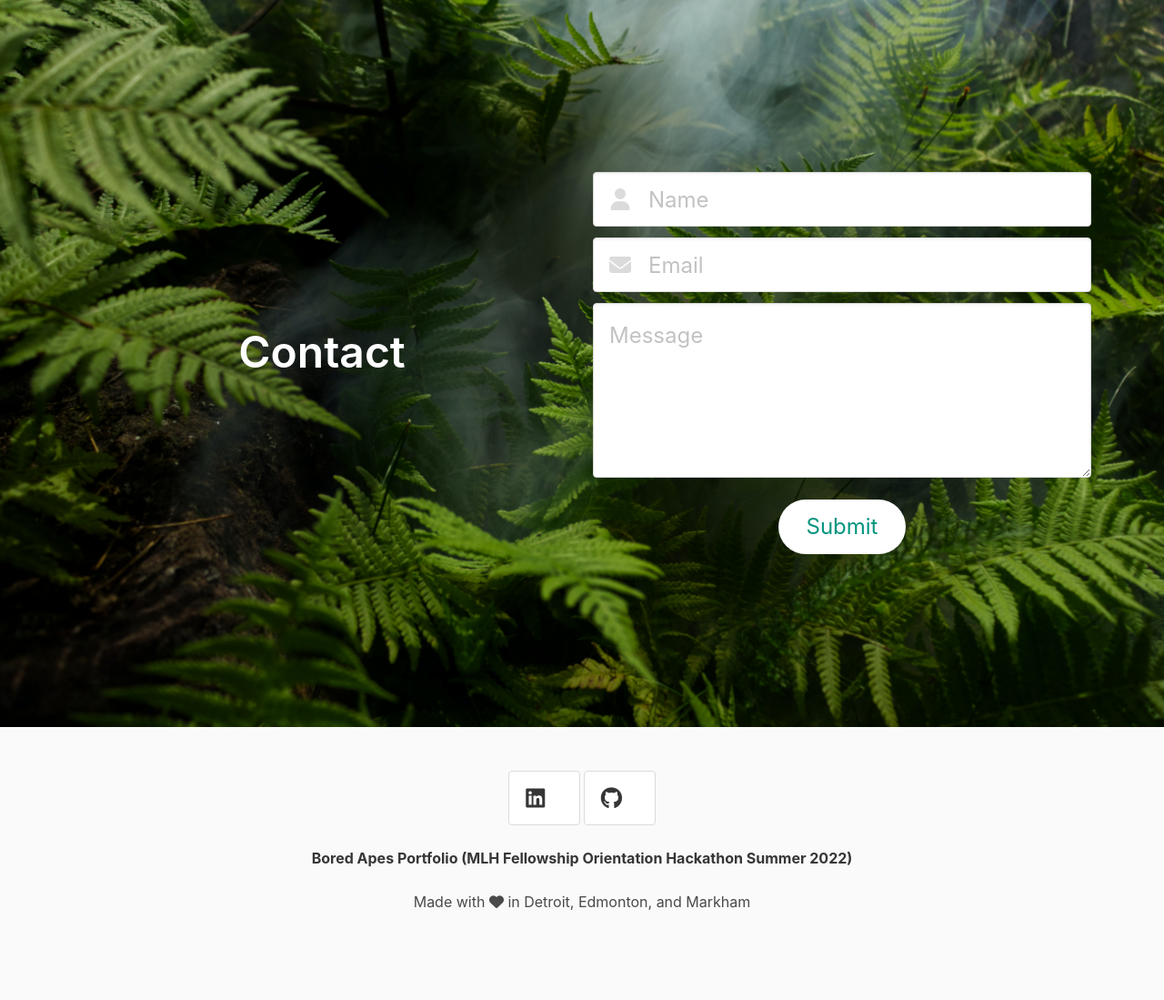
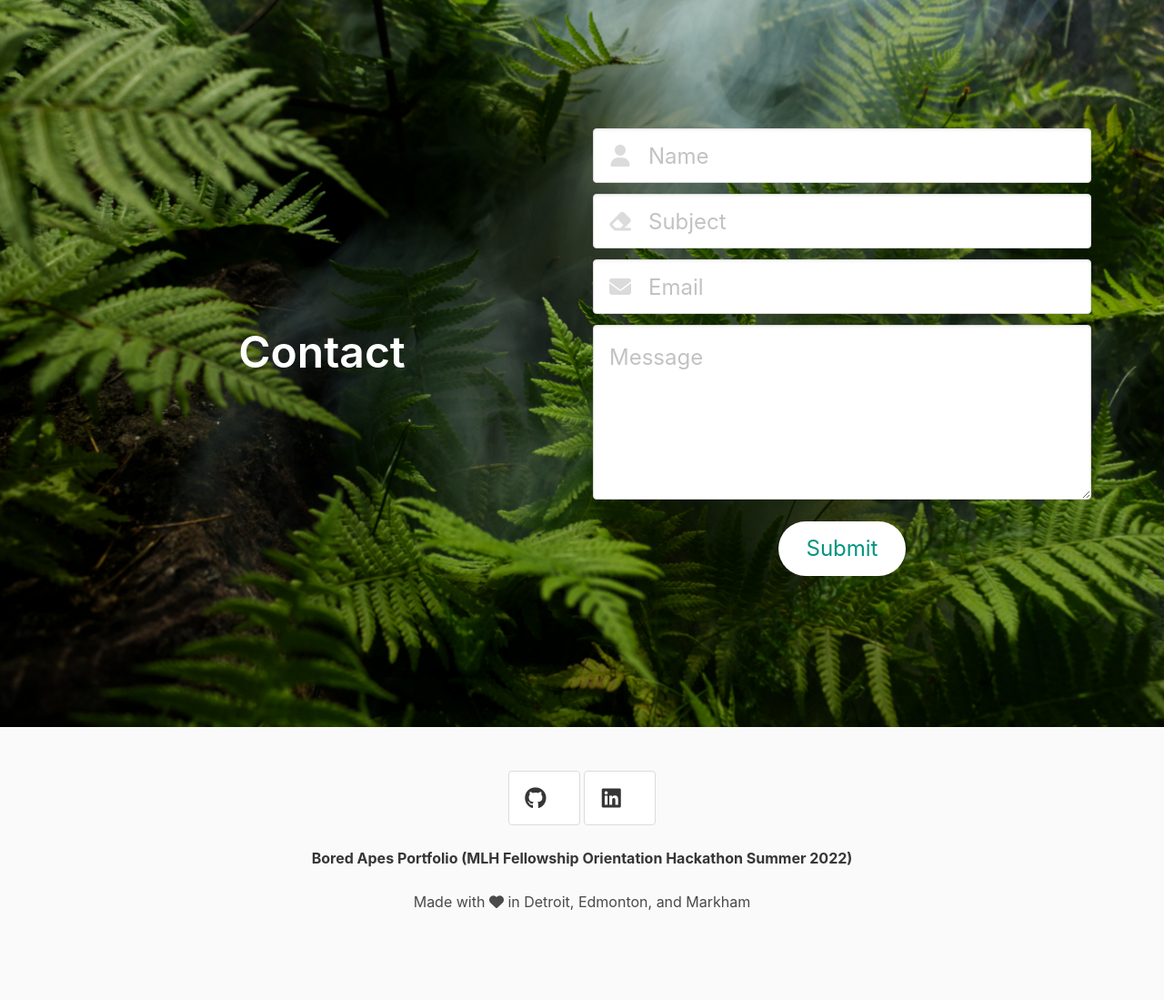
Before and after one commit to MLH-Fellowship/project-bored-apes, a Flask app: template app/templates/index.html in a window 1280 px wide. Shown: the part 4853-5952 px from the top of the page at 91% size. Run offline with Flask 2, Linux system fonts and the light colour scheme; the template is opened without the code that fills it, so the values that code supplies are empty; some libraries are stand-ins or nearby versions.

Commit message:
Styling changes

```diff
--- a/app/__init__.py
+++ b/app/__init__.py
@@ -1,9 +1,10 @@
+from http.client import HTTPResponse
 import os
 import re
 import json
 from flask import Flask, render_template, request, url_for, redirect
 from dotenv import load_dotenv
-#from .gmail.gmail import send_email
+from .gmail.gmail import send_email
 
 load_dotenv()
 app = Flask(__name__)
@@ -13,9 +14,33 @@ filename = os.path.join(app.static_folder, 'data.json')
 with open(filename) as f:
     data = json.load(f)
 
+
 @app.route("/<any(logan, hadi, justin):name>")
 def index(name):
-    return render_template('index.html', title=name, url=os.getenv("URL"), data=data)
+    anchors = ["Experience", "Projects", "Hobbies", "Map", "Contact"]
+
+    return render_template('index.html', title=name, url=os.getenv("URL"), data=data, anchors=anchors)
+
+
+@app.route("/contact", methods=['POST'])
+def contact():
+    if request.method == 'POST':
+        sender_name = request.form.get("name")
+        sender_email = request.form.get("email")
+        message = request.form.get("message")
+        subject = request.form.get("subject")
+
+        receiver_name = request.form.get("receiver_name")
+        receiver_email = request.form.get("receiver_email")
+
+        formatted_message = "Name: {}\nEmail: {}\nMessage: {}".format(sender_name, sender_email, message)
+
+        send_email("Justin Monteza", "justin.monteza@gmail.com", subject, formatted_message)
+
+        return '',204
+
+        # return None
+
 # @app.route('/logan')
 # def index():
 #     return render_template('index.html', title='logan', url=os.getenv("URL"), data=data)
--- a/app/gmail/gmail.py
+++ b/app/gmail/gmail.py
@@ -134,19 +134,19 @@ def get_credentials():
 
     print("***********************************")
 
-    if os.path.exists('app/gmail/token.json'):
+    if os.path.exists('gmail/token.json'):
         creds = Credentials.from_authorized_user_file(
-            'app/gmail/token.json', SCOPES)
+            'gmail/token.json', SCOPES)
     # If there are no (valid) credentials available, let the user log in.
     if not creds or not creds.valid:
         if creds and creds.expired and creds.refresh_token:
             creds.refresh(Request())
         else:
             flow = InstalledAppFlow.from_client_secrets_file(
-                'app/gmail/credentials.json', SCOPES)
+                'gmail/credentials.json', SCOPES)
             creds = flow.run_local_server(port=0)
         # Save the credentials for the next run
-        with open('app/gmail/token.json', 'w') as token:
+        with open('gmail/token.json', 'w') as token:
             token.write(creds.to_json())
 
     try:
--- a/app/gmail/token.json
+++ b/app/gmail/token.json
@@ -1 +1 @@
-{"token": "ya29.a0ARrdaM_bL6z2_O91U6gtbo_KqzTILJWmDTpjmwvkY7ZBlGTTGkVDKEBIWiuSsaMfyaLvL5_XunG0QeeagjBZcukp_eeJT7V8VEaPU7SN8GgyMt16S_Jx3uXhhZoZvXKELzlbX2Zv-DEwNnpbDADXe6T-7BgUpQ", "refresh_token": "1//06d7btYIzMC7FCgYIARAAGAYSNwF-L9IrUu5JSdDBEDiGiWm4AcChGKWALb3Ux00XJOCaruAnDTcRLZSwW-IjKgF8ODUzg7seLGs", "token_uri": "https://oauth2.googleapis.com/token", "client_id": "743568859649-ragm3qdrrsvsgar9erg5fuicisneooiv.apps.googleusercontent.com", "client_secret": "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", "scopes": ["https://www.googleapis.com/auth/gmail.compose"], "expiry": "2022-06-01T23:25:46.488083Z"}
+{"token": "ya29.a0ARrdaM-QtmZiySD3kjNhGy3dcVDPIX7kj0UlChkIxhs83LeJXVkuZRY-P-UPZTql9psn4107R4c0i8hqPqb7p4d2tfWuKWwzxrNeIVIBwG9vzXynVM9x9DsOCncrn3tTCketgZAiomwHb7vXGNIu-ozDrxLAww", "refresh_token": "1//06d7btYIzMC7FCgYIARAAGAYSNwF-L9IrUu5JSdDBEDiGiWm4AcChGKWALb3Ux00XJOCaruAnDTcRLZSwW-IjKgF8ODUzg7seLGs", "token_uri": "https://oauth2.googleapis.com/token", "client_id": "743568859649-ragm3qdrrsvsgar9erg5fuicisneooiv.apps.googleusercontent.com", "client_secret": "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", "scopes": ["https://www.googleapis.com/auth/gmail.compose"], "expiry": "2022-06-05T05:54:59.476833Z"}
--- a/app/static/data.json
+++ b/app/static/data.json
@@ -187,7 +187,7 @@
     },
     "justin":{
         "name":"Justin Monteza",
-        "about":"I'm an aspiring software developer from (not) Detroit, Michigan. In my spare time, I enjoy playing video games and making electronics.",
+        "about":"I'm a computing science student with interest in software engineering, databases, computer networks, operating systems, and web development.",
         "image": "https://storage.googleapis.com/justinmonteza/Photo.jpg",
         "experience":[
             {
@@ -231,7 +231,8 @@
                 "val":"https://github.com/jmonteza"
             },
             {
-                "name":"nhi_maido@outlook.com"
+                "name":"Email",
+                "val": "justin.monteza@gmail.com"
             }
         ],
         "schools":[
--- a/app/templates/index.html
+++ b/app/templates/index.html
@@ -255,7 +263,7 @@
 
   <div id="map" style="width: 100%; height: 100%; position: relative;"></div>
 
-  <section class="hero has-jungle-bg is-fullheight">
+  <section id="contact" class="hero has-jungle-bg is-fullheight">
     <div class="hero-body">
       <div class="container is-fluid">
         <div class="columns is-vcentered">
@@ -269,11 +277,18 @@
 
           <div class="column">
 
+                <form method="post" id="contact-form">
+
+
+            <input type="hidden" id="receiver_name" name="receiver_name" value="{{ data[title]['name']}}">
+
+            <input type="hidden" id="receiver_email" name="receiver_email" value="{{data[title]['social'][2]['val']}}">
+
             <div class="block">
 
               <div class="field">
                 <div class="control has-icons-left">
-                  <input class="input is-large" type="text" placeholder="Name">
+                  <input name="name" id="name" class="input is-large" type="text" placeholder="Name">
                   <span class="icon is-large is-left">
                     <i class="fas fa-user"></i>
                   </span>
@@ -281,8 +296,17 @@
               </div>
 
               <div class="field">
+                            <div class="control has-icons-left">
+                                <input name="subject" id="subject" class="input is-large" type="text" placeholder="Subject">
+                                <span class="icon is-large is-left">
+                                <i class="fas fa-eraser"></i>
+                                </span>
+                            </div>
+              </div>
+
+              <div class="field">
                 <div class="control has-icons-left">
-                  <input class="input is-large" type="text" placeholder="Email">
+                  <input name="email" id="email" class="input is-large" type="text" placeholder="Email">
                   <span class="icon is-large is-left">
                     <i class="fas fa-envelope"></i>
                   </span>
@@ -291,7 +315,7 @@
 
               <div class="field">
                 <div class="control has-icons-left">
-                  <textarea class="textarea is-large" placeholder="Message"></textarea>
+                  <textarea name="message" id="message" class="textarea is-large" placeholder="Message"></textarea>
 
 
                 </div>
@@ -299,18 +323,22 @@
 
             </div>
 
+           <div class="block">
+                        <div class="field is-grouped is-grouped-centered">
+                            <p class="control">
+                                <button name="submit" id="submit" value="submit" type="submit" class="button is-rounded is-large is-primary has-background-white has-text-primary-dark">
+                                Submit
+                                </button>
+                            </p>
+                        </div>
+            </div>
+
             <div class="block">
+                      <p id="success-notification"></p>
+          </div>
 
+            </form>
 
-              <div class="field is-grouped is-grouped-centered">
-                <p class="control">
-                  <a class="button is-rounded is-large is-primary has-background-white has-text-primary-dark">
-                    Submit
-                  </a>
-                </p>
-              </div>
-
-            </div>
           </div>
         </div>
       </div>
@@ -465,6 +494,36 @@
   </script>
 
 
+  <script src="https://code.jquery.com/jquery-3.5.1.js"
+          integrity="sha256-QWo7LDvxbWT2tbbQ97B53yJnYU3WhH/C8ycbRAkjPDc="
+          crossorigin="anonymous"></script>
+
+  <script type="text/javascript">
+    $(document).on('submit','#contact-form',function(e)
+                   {
+      console.log('hello');
+      e.preventDefault();
+      $.ajax({
+        type:'POST',
+        url:'/contact',
+        data:{
+          name:$("#name").val(),
+          subject:$("#subject").val(),
+          email:$("#email").val(),
+          message:$("#message").val(),
+          receiver_name:$("#receiver_name").val(),
+          receiver_email:$("#receiver_email").val()
+        },
+        success:function()
+        {
+          $('input[type="text"],textarea').val('');
+          $("#submit").remove()
+          $("#success-notification").text = "Message successfully sent"
+        }
+      })
+    });
+  </script>
+
 
 
 </body>
```
Also changed, not shown: other parts of app/templates/index.html (+20 -11 lines).
